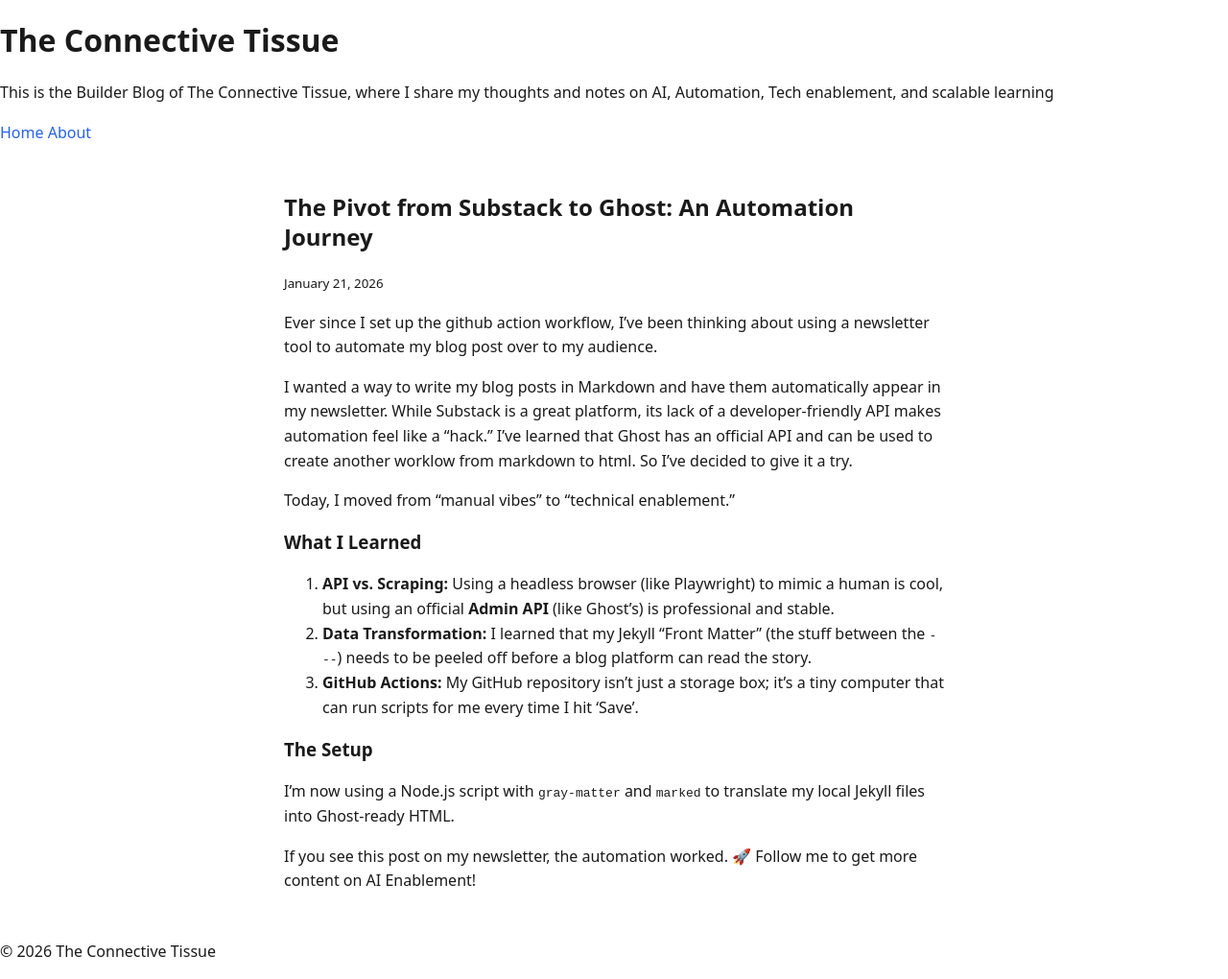
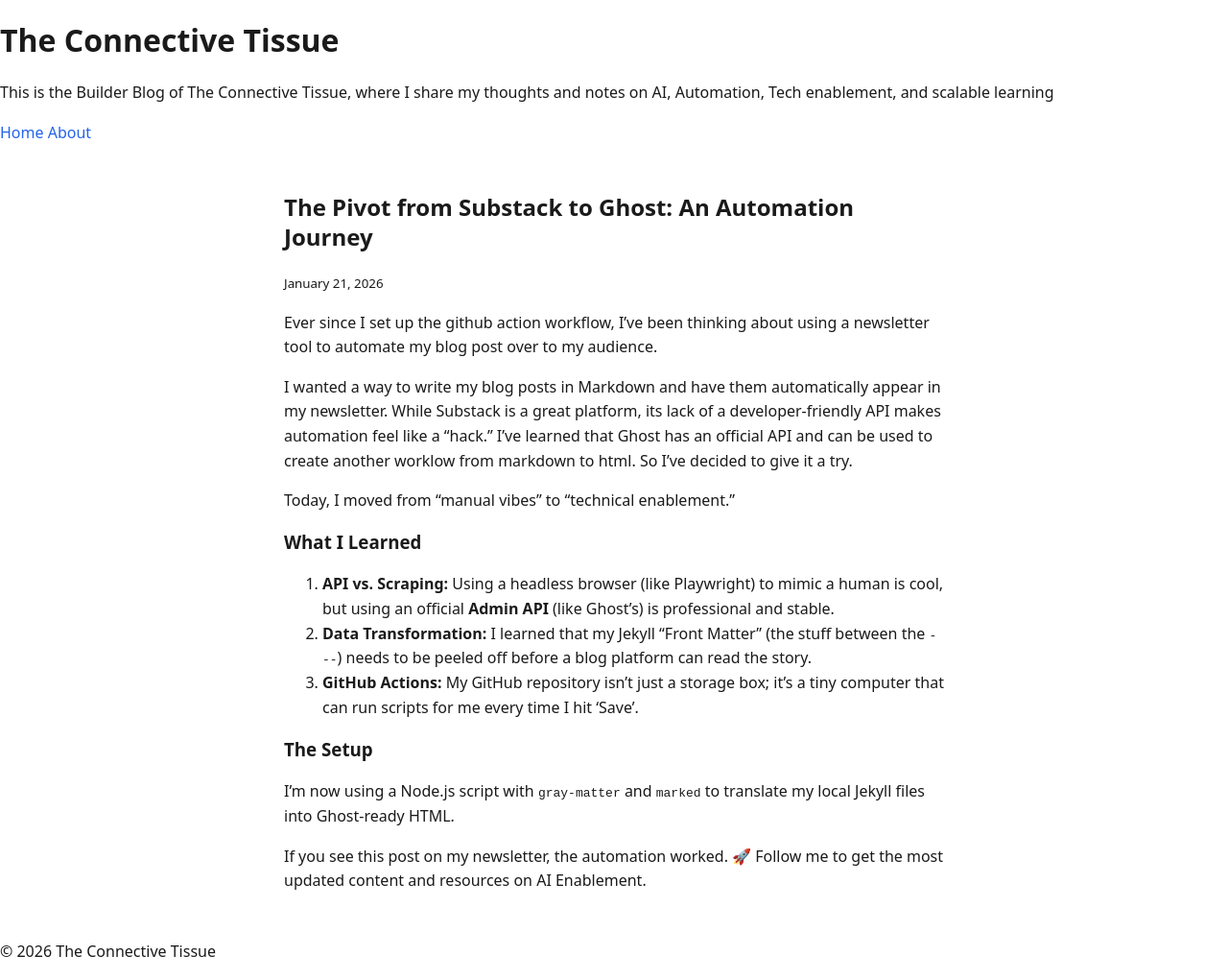
Before and after one commit to monica-rosen/monica-rosen.github.io, a Jekyll site: the page built from docs/_posts/2026-01-21-newsletter-automation.markdown, in a window 1280 px wide. Shown: the whole page at 96% size. Built offline with Jekyll 4.4.1, drawn with Linux system fonts in a browser that asks for light colours.

Commit message:
updated blog to test workflow

```diff
--- a/docs/_posts/2026-01-21-newsletter-automation.markdown
+++ b/docs/_posts/2026-01-21-newsletter-automation.markdown
@@ -19,4 +19,4 @@
 I'm now using a Node.js script with `gray-matter` and `marked` to translate my local Jekyll files into Ghost-ready HTML.
 
 If you see this post on my newsletter, the automation worked. 🚀
-Follow me to get more content on AI Enablement!
+Follow me to get the most updated content and resources on AI Enablement.
```
